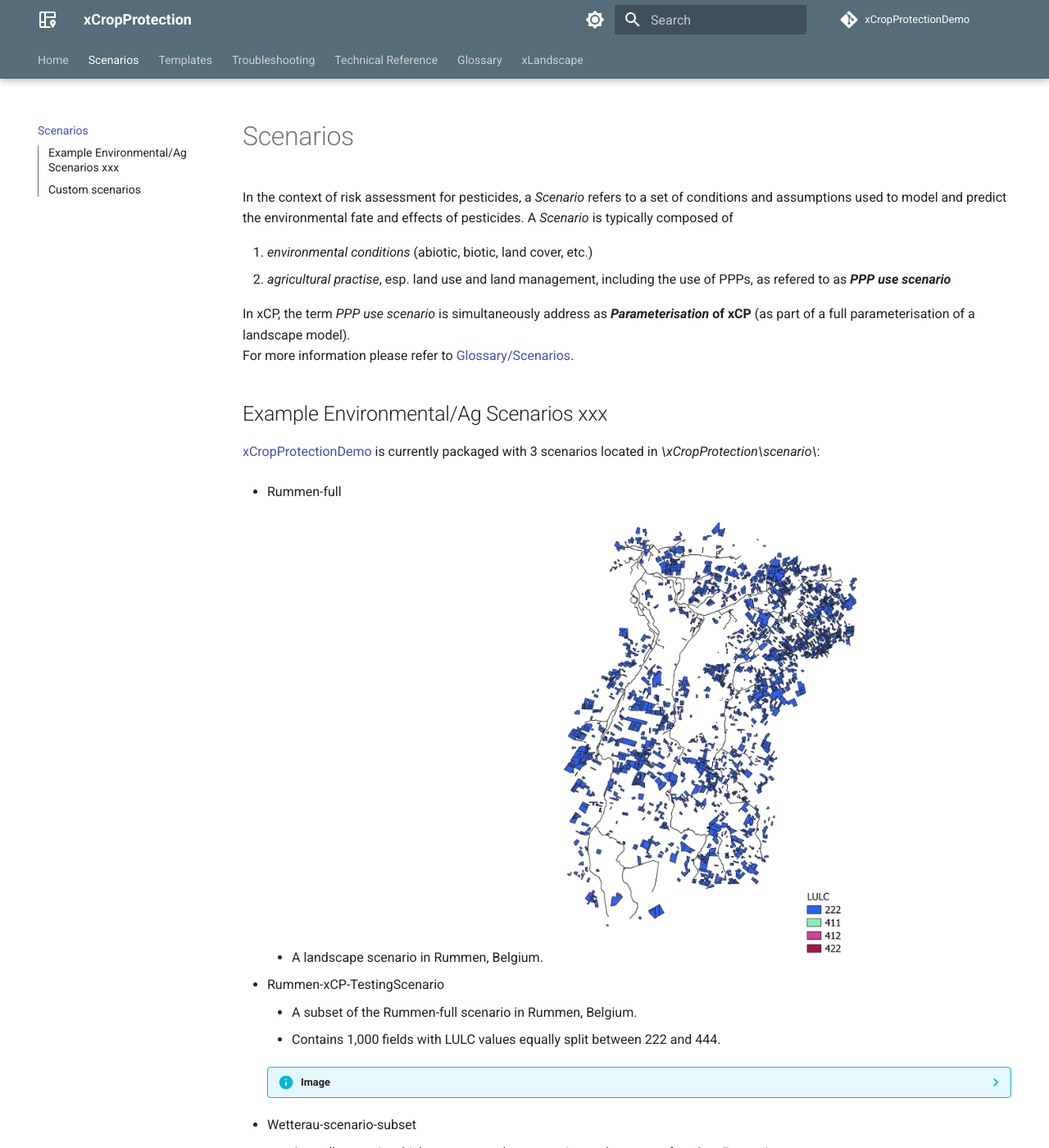
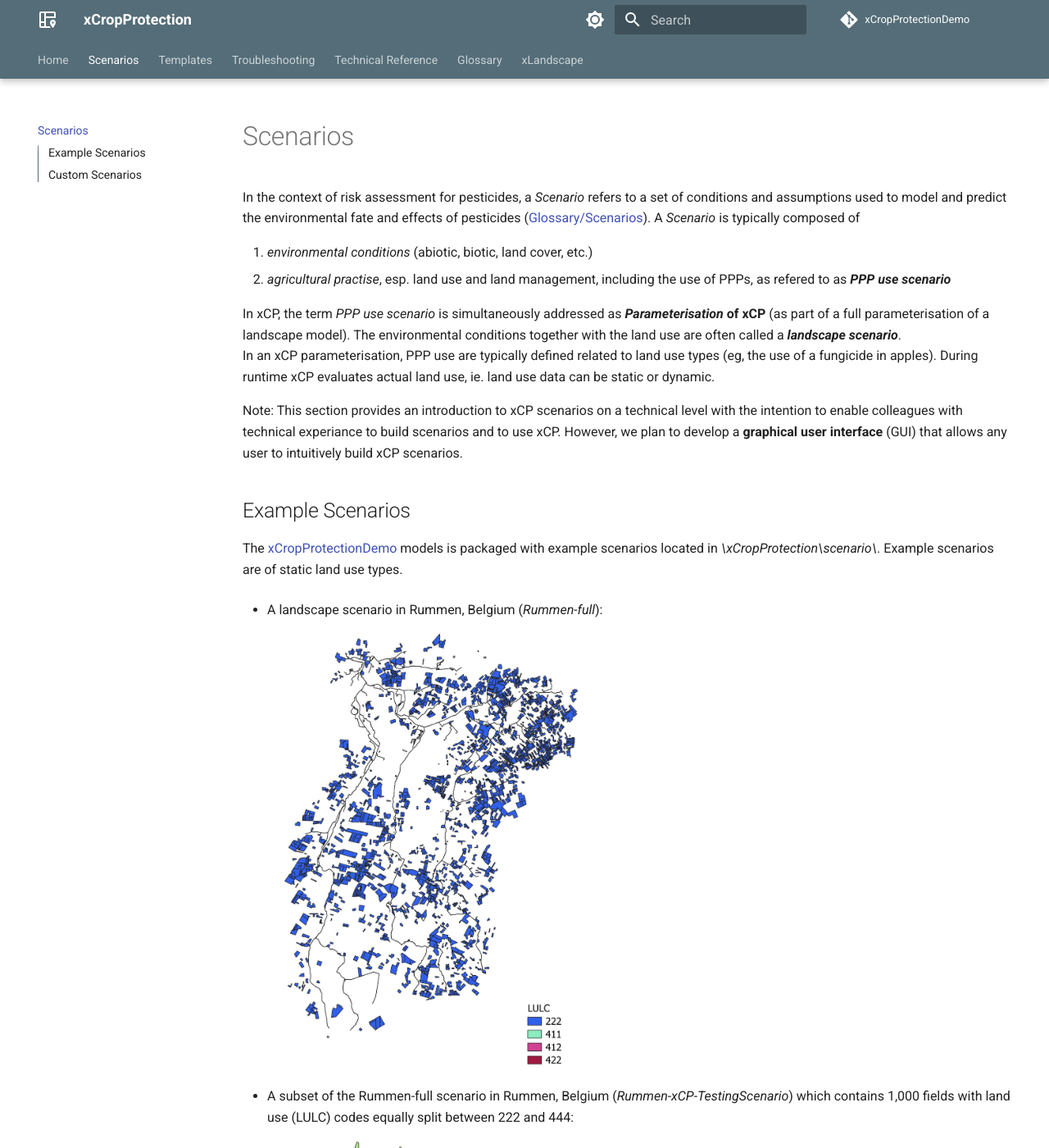
Before and after one commit to xlandscape/xCropProtectionDemoDoc, an MkDocs documentation site: the page built from docs/create-scenario.md, in a window 1280 px wide and 1400 px high. Shown: the whole window at 82% size. Built offline with MkDocs 1.6.1 and Material for MkDocs 9.7.7, drawn with Linux system fonts in a browser that asks for light colours; comment, search, counter and statistics services are not loaded; some of the changed text lies outside the part shown.

Commit message:
work on Scenario section

````diff
--- a/docs/create-scenario.md
+++ b/docs/create-scenario.md
@@ -1,39 +1,33 @@
 # Scenarios
 
-In the context of risk assessment for pesticides, a *Scenario* refers to a set of conditions and assumptions used to model and predict the environmental fate and effects of pesticides. A *Scenario* is typically composed of
+In the context of risk assessment for pesticides, a *Scenario* refers to a set of conditions and assumptions used to model and predict the environmental fate and effects of pesticides ([Glossary/Scenarios](reference/glossary.md#scenario)). A *Scenario* is typically composed of
 
 1. *environmental conditions* (abiotic, biotic, land cover, etc.)
 2. *agricultural practise*, esp. land use and land management,  including the use of PPPs, as refered to as ***PPP use scenario***
 
-In xCP, the term *PPP use scenario* is simultaneously address as ***Parameterisation* of xCP** (as part of a full parameterisation of a landscape model).
-For more information please refer to [Glossary/Scenarios](reference/glossary.md#scenario).
+In xCP, the term *PPP use scenario* is simultaneously addressed as ***Parameterisation* of xCP** (as part of a full parameterisation of a landscape model). The environmental conditions together with the land use are often called a ***landscape scenario***.
+In an xCP parameterisation, PPP use are typically defined related to land use types (eg, the use of a fungicide in apples). During runtime xCP evaluates actual land use, ie. land use data can be static or dynamic.
+
+Note: This section provides an introduction to xCP scenarios on a technical level with the intention to enable colleagues with technical experiance to build scenarios and to use xCP. However, we plan to develop a **graphical user interface** (GUI) that allows any user to intuitively build xCP scenarios.
+
+## Example Scenarios
+The [xCropProtectionDemo](https://github.com/xlandscape/xCropProtectionDemo/tree/main) models is packaged with example scenarios located in *\xCropProtection\scenario\\*. Example scenarios are of static land use types.
+
+- A landscape scenario in Rummen, Belgium (*Rummen-full*):
+<img src="img/rummen-full-geo.jpg" width="400" >
+
+- A subset of the Rummen-full scenario in Rummen, Belgium (*Rummen-xCP-TestingScenario*) which contains 1,000 fields with land use (LULC) codes equally split between 222 and 444:
+<img src="img/rummen-subset-geo.png" width="400" >
+
+- A small scenario located in the Wetterau (Hessian, Germany) (*Wetterau-scenario-subset*)
+<img src="img/wetterau-geo.jpg" width="350" >
 
 
-## Example Environmental/Ag Scenarios xxx
-
- [xCropProtectionDemo](https://github.com/xlandscape/xCropProtectionDemo/tree/main) is currently packaged with 3 scenarios located in *\xCropProtection\scenario\\*:
-
-- Rummen-full
-    - A landscape scenario in Rummen, Belgium.
-    <img src="img/rummen-full-geo.jpg" width="400" >
-
-- Rummen-xCP-TestingScenario
-    - A subset of the Rummen-full scenario in Rummen, Belgium.
-    - Contains 1,000 fields with LULC values equally split between 222 and 444.
-    ??? info "Image"
-        ![Rummen subset geo](img/rummen-subset-geo.png){width="60%"}
-
-- Wetterau-scenario-subset
-    - A small scenario which serves as a demonstration and test case for xCropProtection.
-    ??? info "Image"
-        ![Wetterau geo](img/wetterau-geo.jpg){width="60%"}
-
-## Custom scenarios
-
-To create a new scenario for use in xCropProtection, users should follow these steps.
+## Custom Scenarios
+To create a new landscape scenario for use with xCropProtection, users should follow these steps.
 
 1. In *\xCropProtection\scenario\\*, create a new folder with the scenario name. In this example, the scenario will be called "test-scenario".
-2. In *\xCropProtection\scenario\test-scenario\\*, create a folder named "geo". Copy a *scenario.xproject* file from a different scenario or create a new file and copy the following text:
+2. In *\xCropProtection\scenario\test-scenario\\*, create a folder named "geo". Copy a *scenario.xproject* file from a different scenario or create a new file and copy the following xml text:
 ``` xml
 <?xml version="1.0" encoding="utf-8"?>
 <Project
@@ -43,12 +37,12 @@
     <Name>SCENARIO NAME</Name>
     <Version>1.0</Version>
     <SupportedRuntimeVersions>
-        <Version variant="xKnowRes" number="0.1"/>
+        <Version variant="xCropProtectionDemo" number="0.1"/>
     </SupportedRuntimeVersions>
     <Description>DESCRIPTION</Description>
     <TemporalExtent>
         <FromDate>2000-01-01</FromDate>
-        <ToDate>2000-12-31</ToDate>
+        <ToDate>2019-12-31</ToDate>
     </TemporalExtent>
     <Changelog>
         <Version number="1.0" date="2000-01-01">
@@ -64,6 +58,7 @@
 </Project>
 ```
 Add correct values for all elements in *scenario.xproject*.
+
 3. In the geo folder:
     1. Place the shapefiles of the spatial data to be used in the scenario.
     2. Create *package.xinfo*. Copy from another scenario or use the following text:
@@ -106,13 +101,14 @@
 </xCropProtection>
 ```
 *Technologies.xml* will exist after cloning xCropProtection. However, if a PPMCalendar contains a Technology not already included in *Technologies.xml*, it must be added to the file in a manner consistent with the elements already present.
-7. Make a copy of *template.xrun*; rename the copy with a unique name. Change elements in the file so that xCropProtection uses the new scenario files. Be sure to change:
+7. Make a copy of *template.xrun* (the *.xrun* file represents the actual xCP user parameterisation); rename the copy with a unique name. Change elements in the file so that xCropProtection uses the new scenario files. Be sure to change:
+
     - Project: scenario/test-scenario
     - CropProtectionScenario: test-scenario
     - SimID: a string that does not already exist in the run folder
     - SimulationStart and SimulationEnd: set the first and last date to be simulated
 
-After these steps are completed, the new scenario files should have the following structure:
+After these steps are completed, the **new scenario files should have the following structure**:
 
 ``` { .yaml .no-copy }
 ├── CropProtection
````
